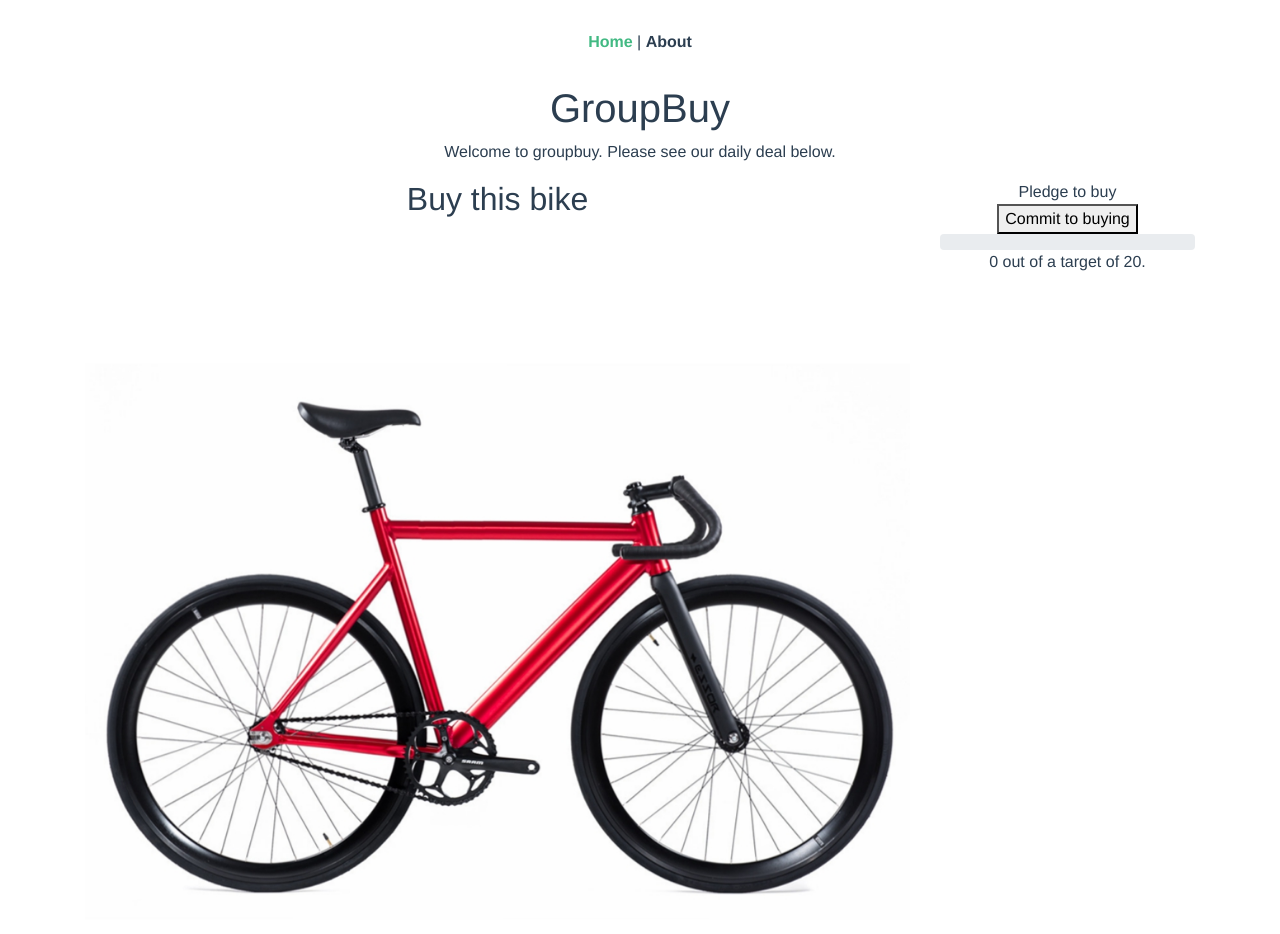
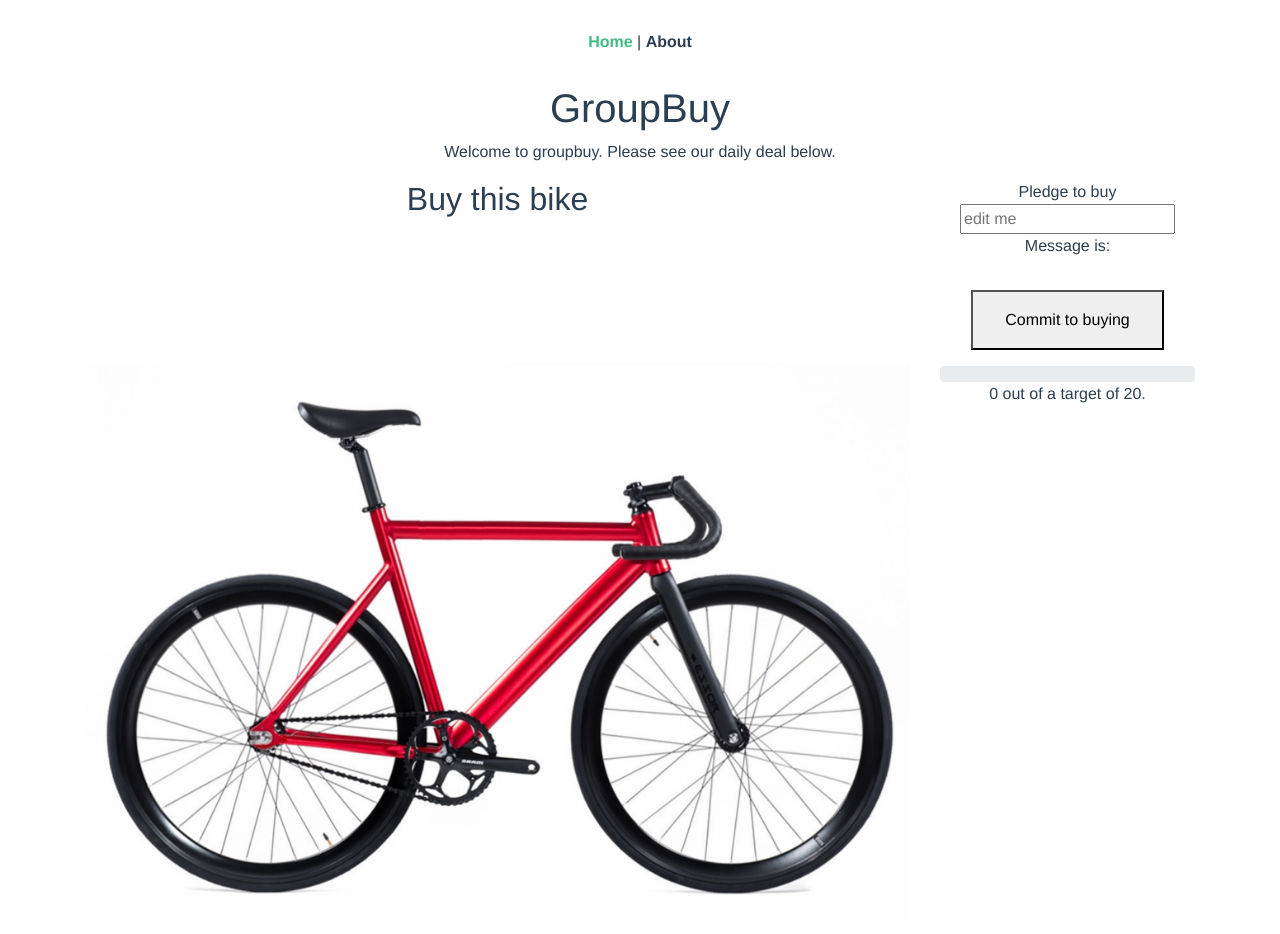
Before and after one commit to bizso09/groupbuyblockchain, a Vue app in the folder frontend/: page / in a window 1280 px wide. Shown: the top 934 px of the page. Built offline with nearby package versions, Linux system fonts and the light colour scheme.

Commit message:
Send post request

```diff
--- a/frontend/src/components/Pledge.vue
+++ b/frontend/src/components/Pledge.vue
@@ -1,7 +1,9 @@
 
 <template>
-  <div v-on:click="currentPledges += 1">
-    <button>{{title}}</button>
+  <div>
+    <input v-model="message" placeholder="edit me">
+    <p>Message is: {{ message }}</p>
+    <button v-on:click="pledge">{{title}}</button>
     <div class="progress">
       <div
         class="progress-bar"
@@ -17,20 +19,49 @@
 </template>
 
 <script>
+import axios from "axios";
+
 export default {
-  name: 'Pledge',
+  name: "Pledge",
   props: {
     title: String,
     target: Number,
     currentPledges: {
       type: Number,
-      default: 0,
+      default: 0
     },
+    message: String
   },
+  methods: {
+    pledge: function(event) {
+      this.currentPledges += 1;
+      if (this.currentPledges >= this.target) {
+        var bodyFormData = new FormData();
+        bodyFormData.set('itemId', 100);
+        bodyFormData.set('link', "http://localhost:8080/");
+        bodyFormData.set('description', "Single speed bike in red");
+        bodyFormData.set('price', 80);
+
+        axios({
+          method: "post",
+          url: "http://127.0.0.1:5000/item",
+          data: bodyFormData,
+          config: { headers: { "Content-Type": "multipart/form-data" } }
+        })
+          .then(function(response) {
+            //handle success
+            console.log(response);
+          })
+          .catch(function(response) {
+            //handle error
+            console.log(response);
+          });
+      }
+    }
+  }
 };
 </script>
 
-<!-- Add "scoped" attribute to limit CSS to this component only -->
 <style scoped>
 h3 {
   margin: 40px 0 0;
@@ -46,4 +77,9 @@ li {
 a {
   color: #42b983;
 }
+
+button {
+  padding: 1em 2em;
+  margin: 1em;
+}
 </style>
```
Also changed, not shown: 1 other file (tests, documents, lock files or other folders).
